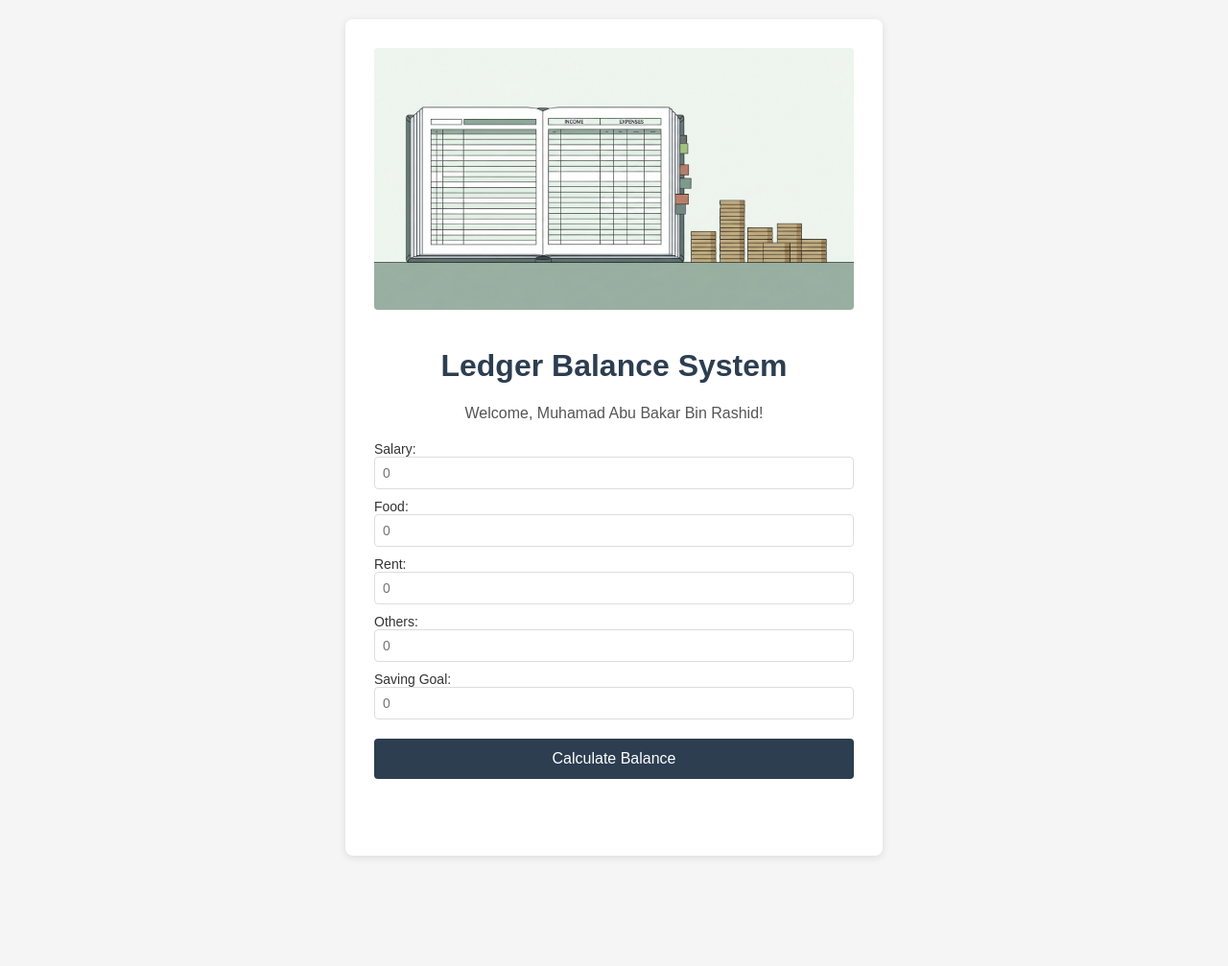
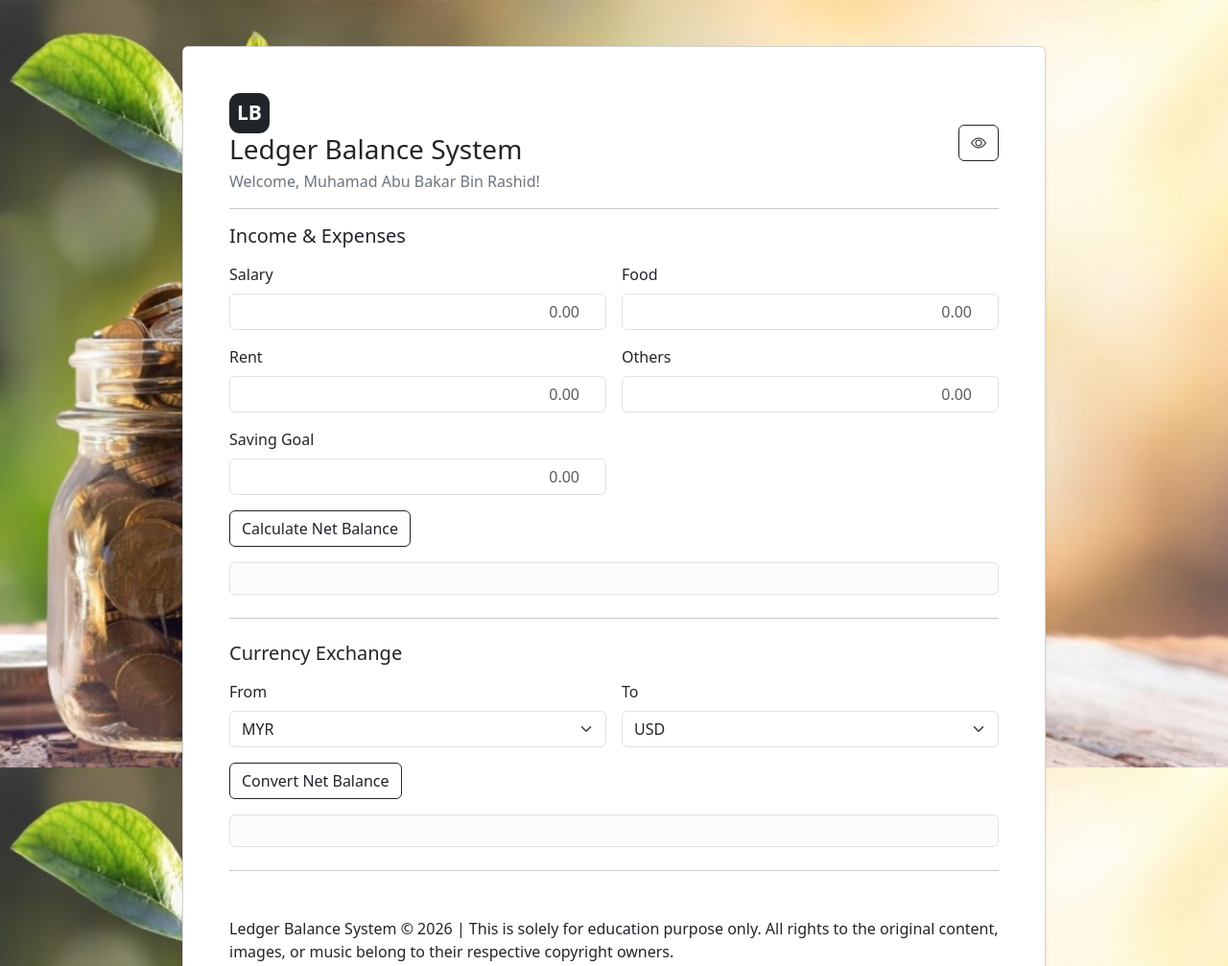
Before and after one commit to FranKnighto/Mission-3, a website with bundled scripts: page index.html in a window 1280 px wide. Shown: the top 1007 px of the page at 96% size. Before the commit the page ends 912 px from the top, so only its background shows below. Built offline with nearby package versions, Linux system fonts and the light colour scheme.

Commit message:
v1.1 modified with Feature

```diff
--- /dev/null
+++ b/CurrencyExchange.js
@@ -0,0 +1,61 @@
+
+/* Currency Exchange Module */
+
+import { updatePrivateText } from "./privacy.js";
+
+export function formatMoney(number) {
+  return number.toLocaleString("en-US", {
+    minimumFractionDigits: 2,
+    maximumFractionDigits: 2
+  });
+}
+
+export function setupCurrencyExchange(getBalanceInfo) {
+
+  const toCurrency = document.getElementById("toCurrency");
+  const conversionResult = document.getElementById("conversionResult");
+
+  document.getElementById("convertBtn").addEventListener("click", exchangeCurrency);
+
+  async function exchangeCurrency() {
+
+    const { balance, currency: inputCurr } = getBalanceInfo();
+    const outputCurr = toCurrency.value;
+
+    if (balance === null) {
+      updatePrivateText(conversionResult,"Please calculate your net balance first.");
+      return;
+    }
+
+    if (inputCurr === outputCurr) {
+      updatePrivateText(conversionResult,`${outputCurr} ${formatMoney(balance)}`);
+      return;
+    }
+
+    try {
+      const response = await fetch(`https://api.frankfurter.dev/v2/rate/${inputCurr}/${outputCurr}`);
+      if (!response.ok) {
+        throw new Error("Unable to retrieve exchange rate.");
+      }
+
+      const data = await response.json();
+      if (!Number.isFinite(data.rate)) {
+        throw new Error("Invalid exchange rate received.");
+      }
+
+      updatePrivateText(
+        conversionResult,
+        `${inputCurr} ${formatMoney(balance)} = ${outputCurr} ${formatMoney(balance * data.rate)}`
+      );
+
+    } catch {
+      updatePrivateText(
+        conversionResult,
+        "Unable to retrieve exchange rate. Please try again."
+      );
+
+    }
+
+  }
+
+}
--- a/index.html
+++ b/index.html
@@ -4,23 +4,183 @@
   <meta charset="UTF-8">
   <meta name="viewport" content="width=device-width, initial-scale=1.0">
   <title>Ledger Balance System</title>
+  <link rel="icon" type="image/x-icon" href="assets/logo.png">
+  <link
+    href="https://cdn.jsdelivr.net/npm/bootstrap@5.3.3/dist/css/bootstrap.min.css"
+    rel="stylesheet">
+  <link
+    href="https://cdn.jsdelivr.net/npm/bootstrap-icons@1.11.3/font/bootstrap-icons.min.css"
+    rel="stylesheet">
   <link rel="stylesheet" href="style.css">
 </head>
 <body>
-  <div class="container">
-    <img src="ledger.png" alt="Ledger Header">
-    <h1>Ledger Balance System</h1>
-    <p id="greeting"></p>
-    <div class="form">
-      <label>Salary:       <input type="number" id="salary" placeholder="0"></label>
-      <label>Food:         <input type="number" id="food" placeholder="0"></label>
-      <label>Rent:         <input type="number" id="rent" placeholder="0"></label>
-      <label>Others:       <input type="number" id="others" placeholder="0"></label>
-      <label>Saving Goal:  <input type="number" id="saving" placeholder="0"></label>
+  <div class="container py-5">
+    <div class="card shadow-sm app-card mx-auto">
+      <div class="card-body p-4 p-md-5">
+        <div class="d-flex justify-content-between align-items-center mb-3">
+          <div>
+            <div class="brand-icon">LB</div>
+
+            <h1 class="h3 mb-1">Ledger Balance System</h1>
+            <p id="greeting" class="text-secondary mb-0"></p>
+          </div>
+
+          <button
+            type="button"
+            id="toggleVisibilityBtn"
+            class="btn btn-outline-dark"
+            title="Hide amounts"
+            aria-label="Hide amounts"
+            aria-pressed="false">
+            <i id="visibilityIcon" class="bi bi-eye"></i>
+          </button>
+        </div>
+
+        <hr>
+
+        <h2 class="h5 mb-3">Income &amp Expenses</h2>
+
+        <div class="row g-3">
+
+          <div class="col-md-6">
+            <label for="salary" class="form-label">
+              Salary
+            </label>
+
+            <input
+              type="number"
+              id="salary"
+              class="form-control text-end"
+              placeholder="0.00"
+              step="0.01"
+              min="0">
+          </div>
+
+          <div class="col-md-6">
+            <label for="food" class="form-label">
+              Food
+            </label>
+
+            <input
+              type="number"
+              id="food"
+              class="form-control text-end"
+              placeholder="0.00"
+              step="0.01"
+              min="0">
+          </div>
+
+          <div class="col-md-6">
+            <label for="rent" class="form-label">
+              Rent
+            </label>
+
+            <input
+              type="number"
+              id="rent"
+              class="form-control text-end"
+              placeholder="0.00"
+              step="0.01"
+              min="0">
+          </div>
+
+          <div class="col-md-6">
+            <label for="others" class="form-label">
+              Others
+            </label>
+
+            <input
+              type="number"
+              id="others"
+              class="form-control text-end"
+              placeholder="0.00"
+              step="0.01"
+              min="0">
+          </div>
+
+          <div class="col-md-6">
+            <label for="saving" class="form-label">
+              Saving Goal
+            </label>
+
+            <input
+              type="number"
+              id="saving"
+              class="form-control text-end"
+              placeholder="0.00"
+              step="0.01"
+              min="0">
+          </div>
+
+        </div>
+
+        <div class="col-12">
+          <div class="w-25 mt-3">
+            <button
+              type="button"
+              id="calcBtn"
+              class="btn btn-outline-dark">
+              Calculate Net Balance
+            </button>
+          </div>
+
+          <div
+            id="result"
+            class="alert alert-light border text-center fw-semibold mt-3 mb-0"
+            aria-live="polite">
+          </div>
+        </div>
+
+        <hr class="my-4">
+        <h2 class="h5 mb-3">Currency Exchange</h2>
+        <div class="row g-3">
+          <div class="col-md-6">
+            <label for="fromCurrency" class="form-label">
+              From
+            </label>
+            <select id="fromCurrency" class="form-select">
+              <option value="MYR">MYR</option>
+              <option value="USD">USD</option>
+              <option value="SGD">SGD</option>
+            </select>
+          </div>
+          <div class="col-md-6">
+            <label for="toCurrency" class="form-label">
+              To
+            </label>
+            <select id="toCurrency" class="form-select">
+              <option value="USD">USD</option>
+              <option value="SGD">SGD</option>
+              <option value="MYR">MYR</option>
+            </select>
+          </div>
+        </div>
+        <div class="w-25 mt-3">
+          <button
+            type="button"
+            id="convertBtn"
+            class="btn btn-outline-dark">
+            Convert Net Balance
+          </button>
+        </div>
+        <div
+          id="conversionResult"
+          class="alert alert-light border text-center mt-3 mb-0"
+          aria-live="polite">
+        </div>
+
+        <hr class="my-4">
+
+        <footer class="mt-5">
+          <p>Ledger Balance System &copy; 2026 | This is solely for education purpose only. All rights to the original content, images, or music belong to their respective copyright owners.</p>
+        </footer>
+
+      </div>
+
     </div>
-    <button id="calcBtn">Calculate Balance</button>
-    <div id="result" class="result"></div>
+
   </div>
+
   <script type="module" src="script.js"></script>
 </body>
 </html>
--- /dev/null
+++ b/privacy.js
@@ -0,0 +1,46 @@
+/* Privacy Feature */
+
+let amountsHidden = false;
+
+export function updatePrivateText(element, text) {
+  element.dataset.visibleText = text;
+  element.textContent = amountsHidden ? "***" : text;
+}
+
+export function getPrivateInputValue(id) {
+  const input = document.getElementById(id);
+  return amountsHidden ? input.dataset.actualValue || "" : input.value;
+}
+
+export function setupPrivacyToggle(inputIds, outputIds) {
+  const toggleBtn = document.getElementById("toggleVisibilityBtn");
+  const icon = document.getElementById("visibilityIcon");
+
+  toggleBtn.addEventListener("click", () => {
+    amountsHidden = !amountsHidden;
+
+    inputIds.forEach(id => {
+      const input = document.getElementById(id);
+
+      if (amountsHidden) {
+        input.dataset.actualValue = input.value;
+        input.type = "text";
+        input.value = "***";
+      } else {
+        input.type = "number";
+        input.value = input.dataset.actualValue || "";
+      }
+      input.readOnly = amountsHidden;
+    });
+
+    outputIds.forEach(id => {
+      const element = document.getElementById(id);
+      element.textContent = amountsHidden ? "***" : element.dataset.visibleText || "";
+    });
+
+    const label = amountsHidden ? "Show amounts" : "Hide amounts";
+    icon.className = amountsHidden ? "bi bi-eye-slash" : "bi bi-eye";
+    toggleBtn.title = label;
+  });
+
+}
--- a/script.js
+++ b/script.js
@@ -2,31 +2,69 @@
 
 import User from './user.js'
 
+import {
+  setupPrivacyToggle,
+  updatePrivateText,
+  getPrivateInputValue
+} from "./privacy.js";
+
+import { setupCurrencyExchange, formatMoney } from "./CurrencyExchange.js";
+
 const person = new User("Muhamad Abu Bakar", "Bin Rashid");
+document.getElementById("greeting").textContent = `Welcome, ${person.fullname}!`;
 
-const greeting = document.getElementById("greeting");
-greeting.textContent = `Welcome, ${person.fullname}!`;
+const fromCurrency = document.getElementById("fromCurrency");
+const result = document.getElementById("result");
+const conversionResult = document.getElementById("conversionResult");
 
 const expenses = ["food", "rent", "others", "saving"];
+const inputIds = ["salary", ...expenses];
+const outputIds = ["result", "conversionResult"];
 
-const calcBtn = document.getElementById("calcBtn")
-calcBtn.addEventListener("click",calculate)
+let balance = null;
+
+function getAmount (id) {
+  return Number(getPrivateInputValue(id)) || 0;
+}
 
 function calculate() {
-  const salary = Number(document.getElementById("salary").value) || 0;
+  const salary = getAmount("salary");
 
-  let total = 0;
+  let totalExpenses = 0
   for (let i = 0; i < expenses.length; i++) {
-    const val = Number(document.getElementById(expenses[i]).value) || 0;
-    total += val;
+    const value = getAmount(expenses[i]);
+    totalExpenses += value;
   }
 
-  const balance = salary - total;
-  const percent = (balance / salary) * 100;
+  balance = salary - totalExpenses;
 
-  const result = document.getElementById("result");
-  result.textContent = `Net Balance: $${balance} (${percent.toFixed(1)}% of income)`;
+  let percent = "N/A";
+  if (salary !== 0) {
+    percent = ((balance / salary) * 100).toFixed(2) + "%";
+  }
 
-  result.style.backgroundColor = balance >= 0 ? "#d4edda" : "#f8d7da";
-  result.style.color = balance >= 0 ? "#155724" : "#721c24";
+  updatePrivateText(
+    result,
+    `Net Balance: ${fromCurrency.value} ${formatMoney(balance)} (${percent} of income)`);
+
+  result.className = balance >= 0
+    ? "text-success fw-bold"
+    : "text-danger fw-bold";
 }
+
+function resetResults() {
+  balance = null;
+  updatePrivateText(result, "");
+  updatePrivateText(conversionResult, "");
+}
+
+document.getElementById("calcBtn").addEventListener("click", calculate);
+inputIds.forEach(id => document.getElementById(id).addEventListener("input", resetResults));
+fromCurrency.addEventListener("change", resetResults);
+
+setupPrivacyToggle(inputIds, outputIds);
+
+setupCurrencyExchange(() => ({
+  balance,
+  currency: fromCurrency.value
+}));
--- a/style.css
+++ b/style.css
@@ -1,74 +1,23 @@
+
 body {
-  font-family: Arial, sans-serif;
-  background: #f5f5f5;
-  margin: 0;
-  padding: 20px;
+  min-height: 100vh;
+  background: url("assets/money.jpeg") center / cover no-repeat fixed;
 }
 
-.container {
-  max-width: 500px;
-  margin: 0 auto;
-  background: white;
-  padding: 30px;
-  border-radius: 8px;
-  box-shadow: 0 2px 8px rgba(0,0,0,0.1);
+.app-card {
+  max-width: 900px;
 }
 
-img {
-  width: 100%;
-  border-radius: 4px;
-  margin-bottom: 15px;
+
+.brand-icon {
+  width: 42px;
+  height: 42px;
+  border-radius: 11px;
+  background: #212529;
+  color: white;
+  display: flex;
+  align-items: center;
+  justify-content: center;
+  font-size: 21px;
+  font-weight: 700;
 }
-
-h1 {
-  color: #2c3e50;
-  text-align: center;
-}
-
-#greeting {
-  text-align: center;
-  color: #555;
-  margin-bottom: 20px;
-}
-
-.form {
-  display: flex;
-  flex-direction: column;
-  gap: 10px;
-  margin-bottom: 20px;
-}
-
-label {
-  font-size: 14px;
-  color: #333;
-}
-
-input {
-  width: 100%;
-  padding: 8px;
-  border: 1px solid #ddd;
-  border-radius: 4px;
-  font-size: 14px;
-  box-sizing: border-box;
-}
-
-button {
-  width: 100%;
-  padding: 12px;
-  background: #2c3e50;
-  color: white;
-  border: none;
-  border-radius: 4px;
-  font-size: 16px;
-  cursor: pointer;
-}
-
-button:hover { background: #34495e; }
-.result {
-  margin-top: 20px;
-  padding: 15px;
-  border-radius: 4px;
-  text-align: center;
-  font-size: 18px;
-  font-weight: bold;
-}
```
Also changed, not shown: README.md (added), assets/ledger.png (renamed from ledger.png), assets/logo.png (added), assets/money.jpeg (added).
